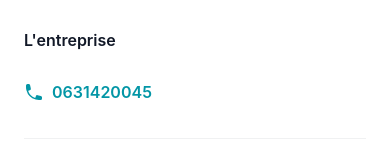
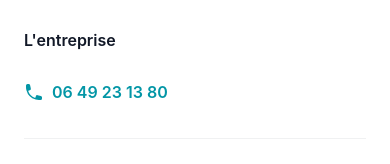
Before and after one commit to magicniclus/terabois, a Next.js app: page / in a window 390 px wide. Both pictures are taken after a click on the button "Open main menu". Shown: the part 210-374 px from the top of the page. Built offline with nearby package versions, Linux system fonts and the light colour scheme.

Commit message:
Update Nav.js

```diff
--- a/components/organisms/nav/Nav.js
+++ b/components/organisms/nav/Nav.js
@@ -362,14 +362,14 @@ const Nav = (props) => {
                 </a>
 
                 <a
-                  href="#"
+                  href="tel:0649231380"
                   className="-mx-3 rounded-lg px-3 py-2 text-base font-semibold leading-7 text-blue hover:text-blueClear hover:bg-gray-50 flex items-center"
                 >
                   <PhoneIcon
                     className="h-5 w-5 flex-none text-blue hover:text-blueClear mr-2"
                     aria-hidden="true"
                   />
-                  0631420045
+                  06 49 23 13 80
                 </a>
               </div>
               <div className="py-6">
```
